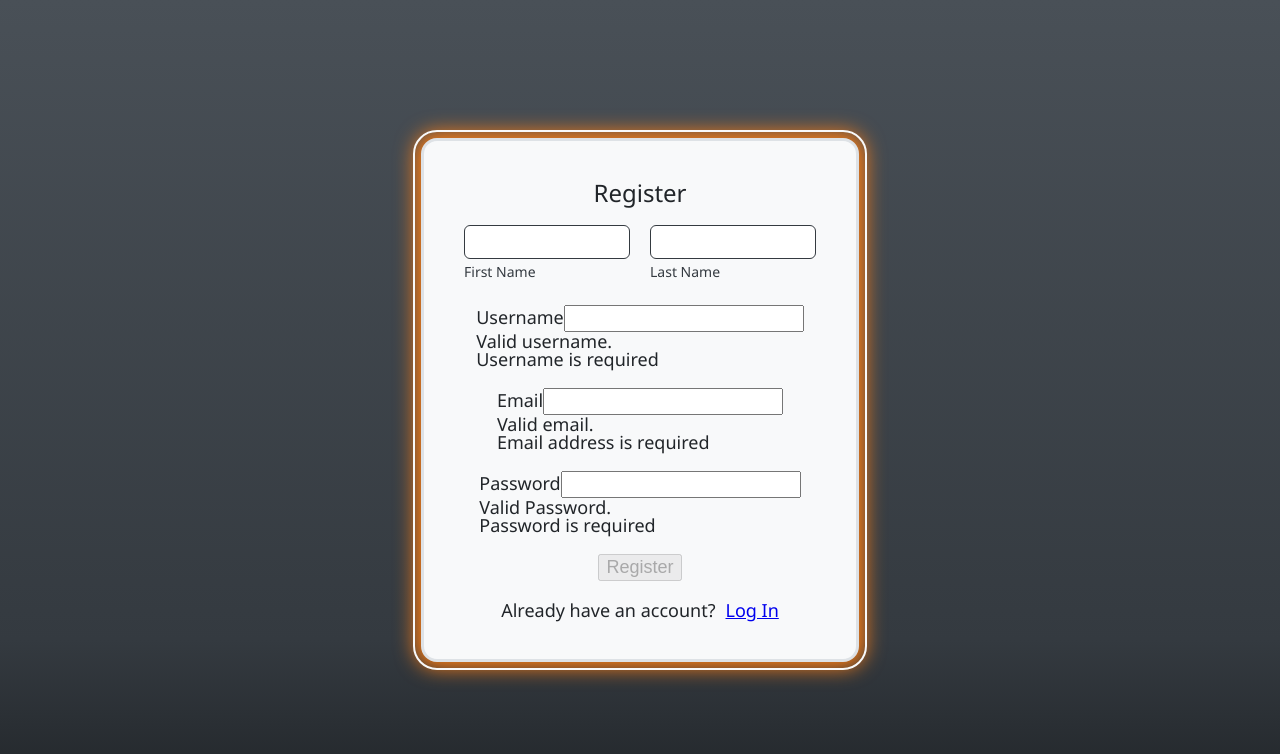
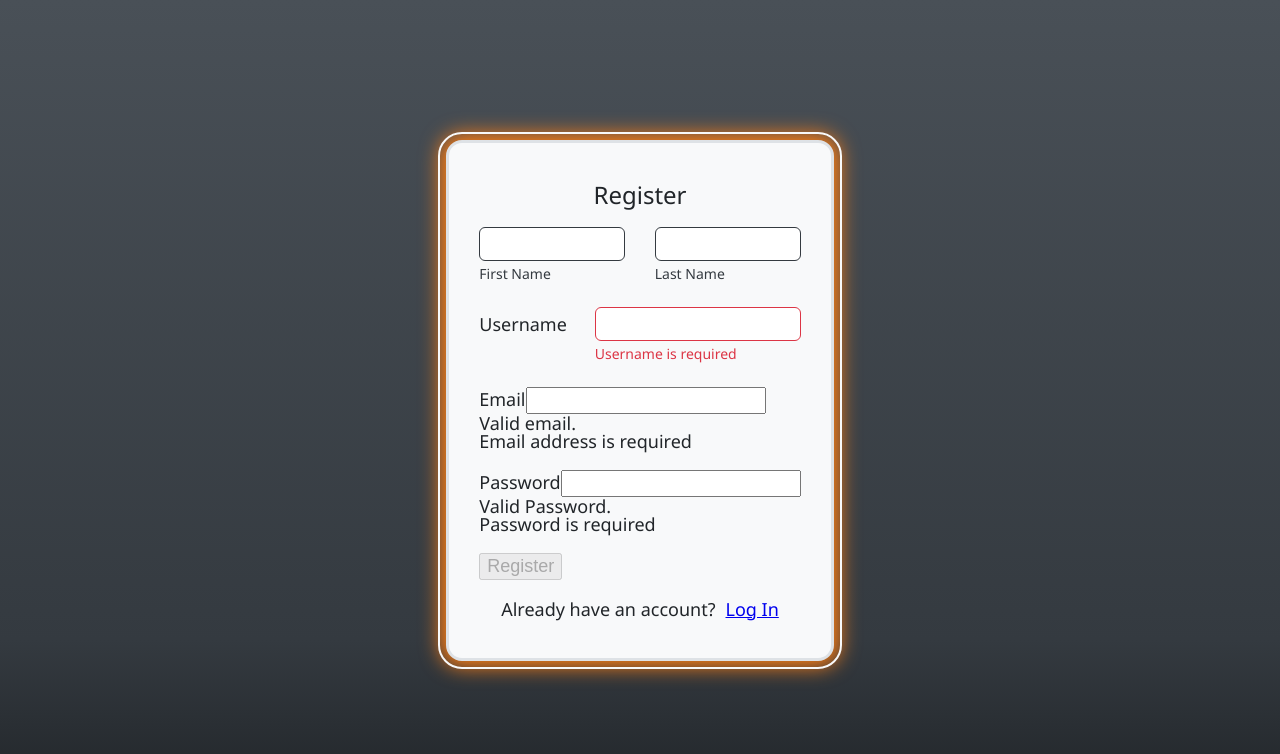
Before and after one commit to waylonturbes/what-to-do-planner, a React (Create React App) app in the folder client/: page /auth/register in a window 1280 px wide. Shown: the top 754 px of the page. Built offline with nearby package versions, Linux system fonts and the light colour scheme.

Commit message:
Input validation styles

```diff
--- a/client/src/components/forms/RegisterForm/RegisterForm.jsx
+++ b/client/src/components/forms/RegisterForm/RegisterForm.jsx
@@ -78,13 +78,13 @@ function RegisterForm() {
       <h3 className={registerStyles.formTitle}>Register</h3>
 
       <div className={registerStyles.formItem}>
-        <div className={registerStyles.multiInputContainer}>
-          <div className={registerStyles.inputAndLabel}>
+        <div className={registerStyles.inputContainer}>
+          <div className={registerStyles.inputAndSubtitle}>
             <input
               name="first_name"
               type="text"
               id="name"
-              className={registerStyles.input}
+              className={`${registerStyles.input} + ${registerStyles.smallInput}`}
               value={formValues.first_name}
               onChange={handleChange}
             />
@@ -95,12 +95,12 @@ function RegisterForm() {
               First Name
             </label>
           </div>
-          <div className={registerStyles.inputAndLabel}>
+          <div className={registerStyles.inputAndSubtitle}>
             <input
               name="last_name"
               type="text"
               id="last_name"
-              className={registerStyles.input}
+              className={`${registerStyles.input} + ${registerStyles.smallInput}`}
               value={formValues.last_name}
               onChange={handleChange}
             />
@@ -115,33 +115,28 @@ function RegisterForm() {
       </div>
 
       <div className={registerStyles.formItem}>
-        <label
-          for="username"
-          className={
-            (formErrors.username === "")
-              ? "" // valid
-              : "" // invalid
-          }>
-          Username
-        </label>
+        <div className={registerStyles.inputContainer}>
+          <label for="username" className={registerStyles.label}>Username</label>
+          <div className={registerStyles.inputAndSubtitle}>
             <input
               name="username"
               type="text"
               id="username"
               className={
                 (formErrors.username === "")
-              ? "" // valid
-              : "" // invalid
+                  ? `${registerStyles.input}` + ` ${registerStyles.validInput}` // valid
+                  : `${registerStyles.input}` + ` ${registerStyles.invalidInput}` // invalid
               }
               value={formValues.username}
               onChange={handleChange}
             />
-        <p className="">
-          Valid username.
-        </p>
-        <p className="">
-          {formErrors.username}
-        </p>
+            {
+              (formErrors.username === "")
+                ? <p className={`${registerStyles.subtitle}` + ` ${registerStyles.validSubtitle}`}>Valid username.</p>
+                : <p className={`${registerStyles.subtitle}` + ` ${registerStyles.invalidSubtitle}`}>{formErrors.username}</p>
+            }
+          </div>
+        </div>
       </div>
 
       <div className={registerStyles.formItem}>
--- a/client/src/components/forms/RegisterForm/registerForm.module.css
+++ b/client/src/components/forms/RegisterForm/registerForm.module.css
@@ -9,32 +9,57 @@
 }
 .formItem {
   padding: 1rem 0;
+  width: 100%;
 }
-.multiInputContainer {
+.inputContainer {
   display: flex;
   flex-flow: row nowrap;
-  justify-content: space-evenly;
+  justify-content: space-between;
   align-items: center;
 }
-.inputAndLabel {
+.label {
+  padding: 0.8rem 0;
+  align-self: flex-start;
+}
+.inputAndSubtitle {
   display: flex;
   flex-direction: column;
-  padding: 0 1rem;
 }
 .input {
-  width: 16rem;
   height: 3rem;
+  width: 20rem;
   background-color: var(--white);
   border: 0.1rem solid var(--gray-800);
   outline: none;
   border-radius: 0.6rem;
   transition: 0.4s all;
 }
+.smallInput {
+  max-width: 14rem;
+}
 .input:focus {
   box-shadow: 0px 0px 5px 0px var(--gray-800);
+}
+.validInput {
+  border: 0.1rem solid var(--success);
+}
+.validInput:focus {
+  box-shadow: 0px 0px 5px 0px var(--success);
+}
+.invalidInput {
+  border: 0.1rem solid var(--danger);
+}
+.invalidInput:focus {
+  box-shadow: 0px 0px 5px 0px var(--danger);
 }
 .subtitle {
   padding: 0.6rem 0;
   font-size: 1.4rem;
   color: var(--gray-800);
 }
+.validSubtitle {
+  color: var(--success);
+}
+.invalidSubtitle {
+  color: var(--danger);
+}
```
Lines whose indentation alone changed are shown as unchanged.
